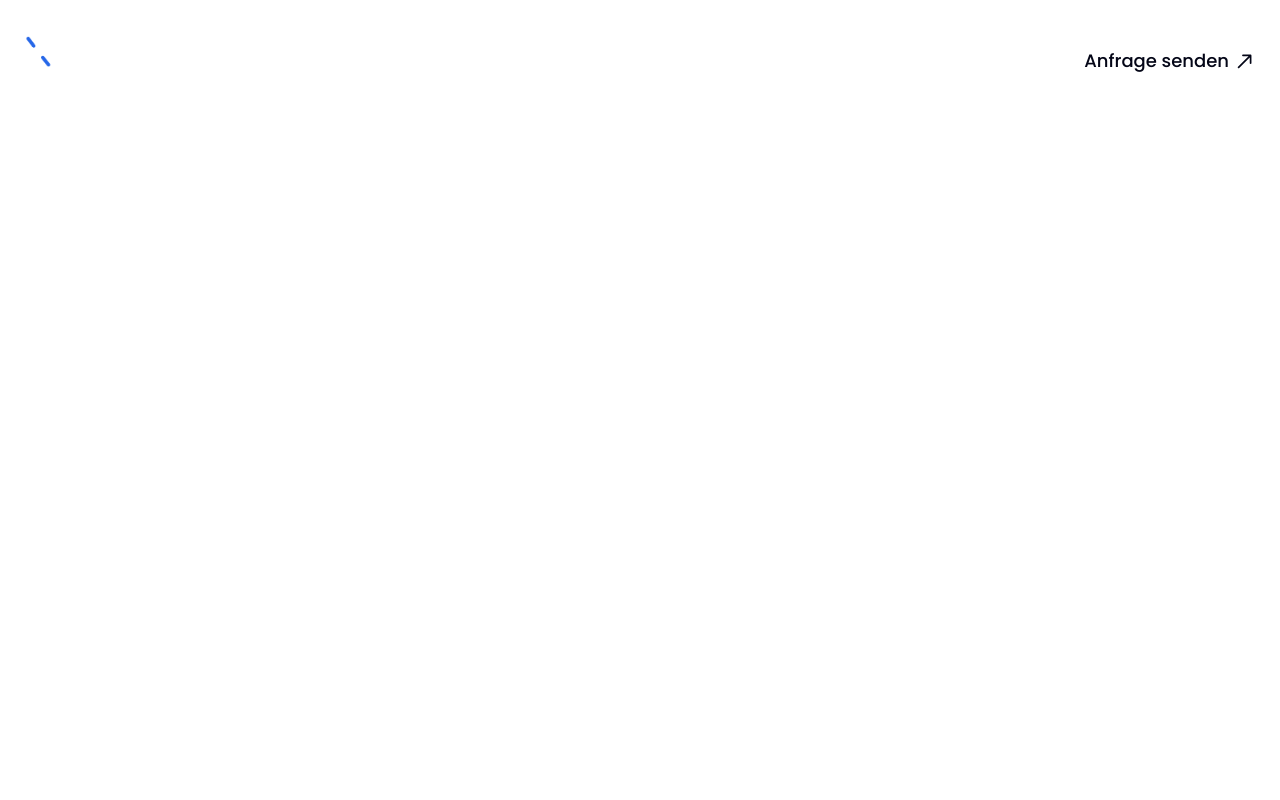
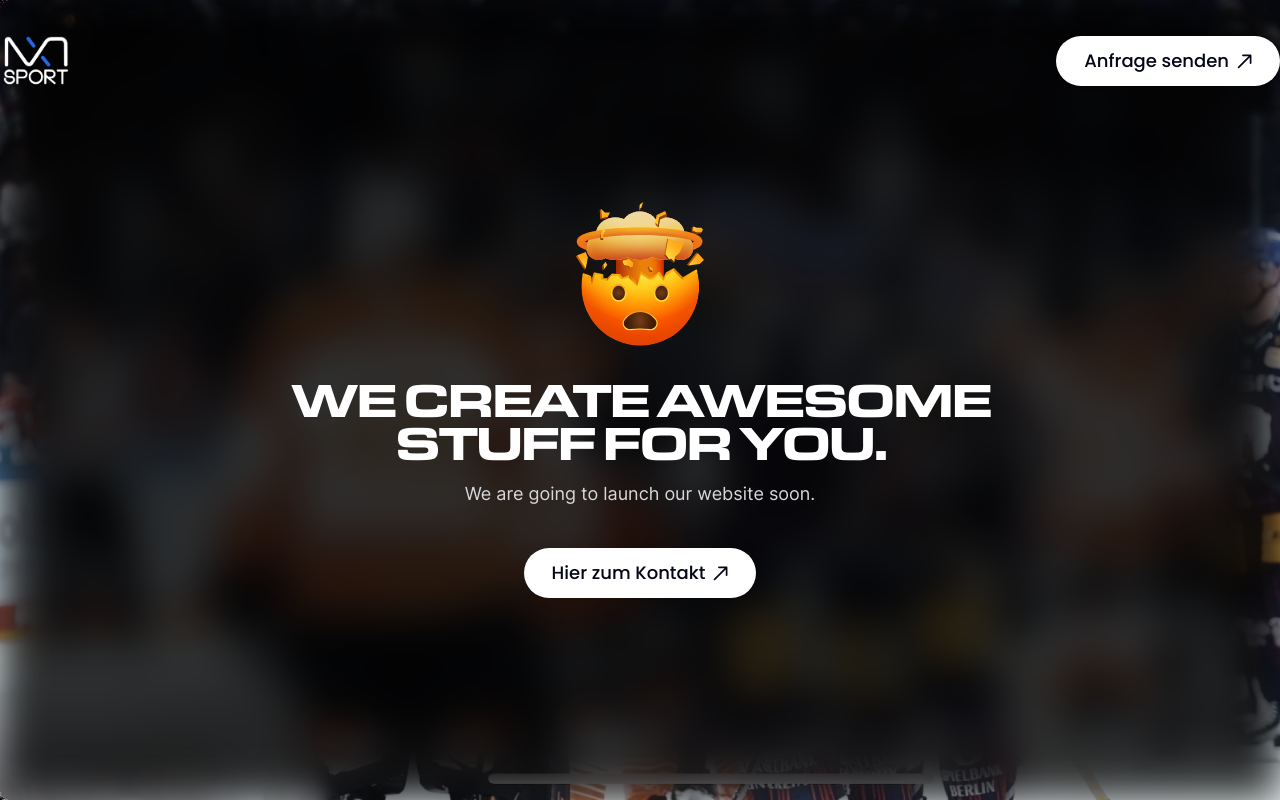
Before and after one commit to nxtyou/nxtsport, a Next.js app: page / in a window 1280 px wide. Built offline with nearby package versions, Linux system fonts and the light colour scheme.

Commit message:
Changed background image technique + improved blur and dim

```diff
--- a/components/shared/NavBar.jsx
+++ b/components/shared/NavBar.jsx
@@ -5,7 +5,7 @@ import Link from 'next/link';
 function NavBar({ ctaText, ctaTarget }) {
   return (
     <header className="absolute top-8 right-0 left-0 z-10">
-      <div className="mx-auto flex max-w-[1340px] justify-between px-2 sm:px-4 xl:px-0">
+      <div className="mx-auto flex max-w-[1340px] items-center justify-between px-2 sm:px-4 xl:px-0">
         <Link href="/">
           <img src="/images/logo.png" alt="nxt sport logo" width={73} height={59} />
         </Link>
--- a/components/templates/ComingSoon/Hero.jsx
+++ b/components/templates/ComingSoon/Hero.jsx
@@ -1,4 +1,34 @@
+import ButtonLink from 'components/atoms/ButtonLink';
+import ArrowIcon from 'components/atoms/icons/ArrowIcon';
+
 function Hero() {
-  return <section className="hero h-screen"></section>;
+  return (
+    <section className="relative flex h-screen items-center justify-center overflow-hidden">
+      <div className="hero-bg">
+        <div className="blur-bg"></div>
+      </div>
+      <div className="text-center">
+        <img
+          src="/images/exploding-head-emoji.svg"
+          width={132}
+          alt="exploding head emoji"
+          className="mx-auto w-20 sm:w-32"
+        />
+        <h1 className="mt-8 max-w-4xl font-eurostar-black-extended text-4xl tracking-[-0.08em] sm:text-5xl sm:leading-[90.5%]">
+          WE CREATE AWESOME STUFF FOR YOU.
+        </h1>
+        <p className="mt-4 text-base text-iron sm:text-lg">
+          We are going to launch our website soon.
+        </p>
+        <ButtonLink
+          href="/"
+          className="group mx-auto mt-10 flex"
+          rightIcon={<ArrowIcon animated />}
+          big>
+          Hier zum Kontakt
+        </ButtonLink>
+      </div>
+    </section>
+  );
 }
 export default Hero;
--- a/styles/globals.css
+++ b/styles/globals.css
@@ -42,7 +42,13 @@
 }
 
 .hero-bg {
-  @apply absolute -z-10 h-full w-full object-cover object-[30%_100%] md:object-[50%_100%];
-  filter: blur(20.625px) brightness(20%);
-  scale: 1.1;
+  @apply absolute top-0 right-0 left-0 -z-10 h-full w-full;
+  background: url('/images/background-hero.jpg');
+  background-size: cover;
+  background-repeat: no-repeat;
 }
+
+.blur-bg {
+  @apply h-full w-full;
+  backdrop-filter: blur(20.625px) brightness(20%);
+}
```
